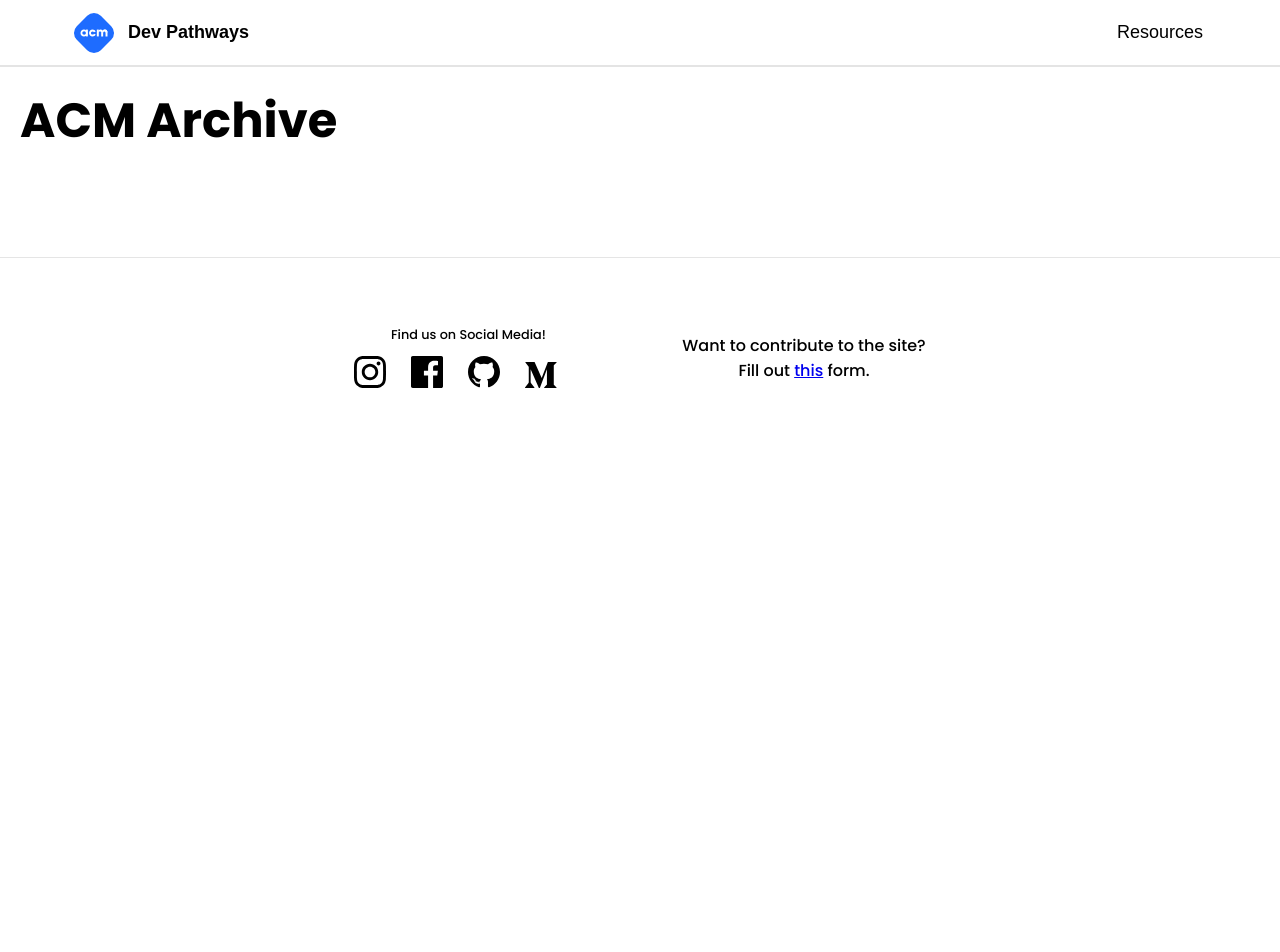
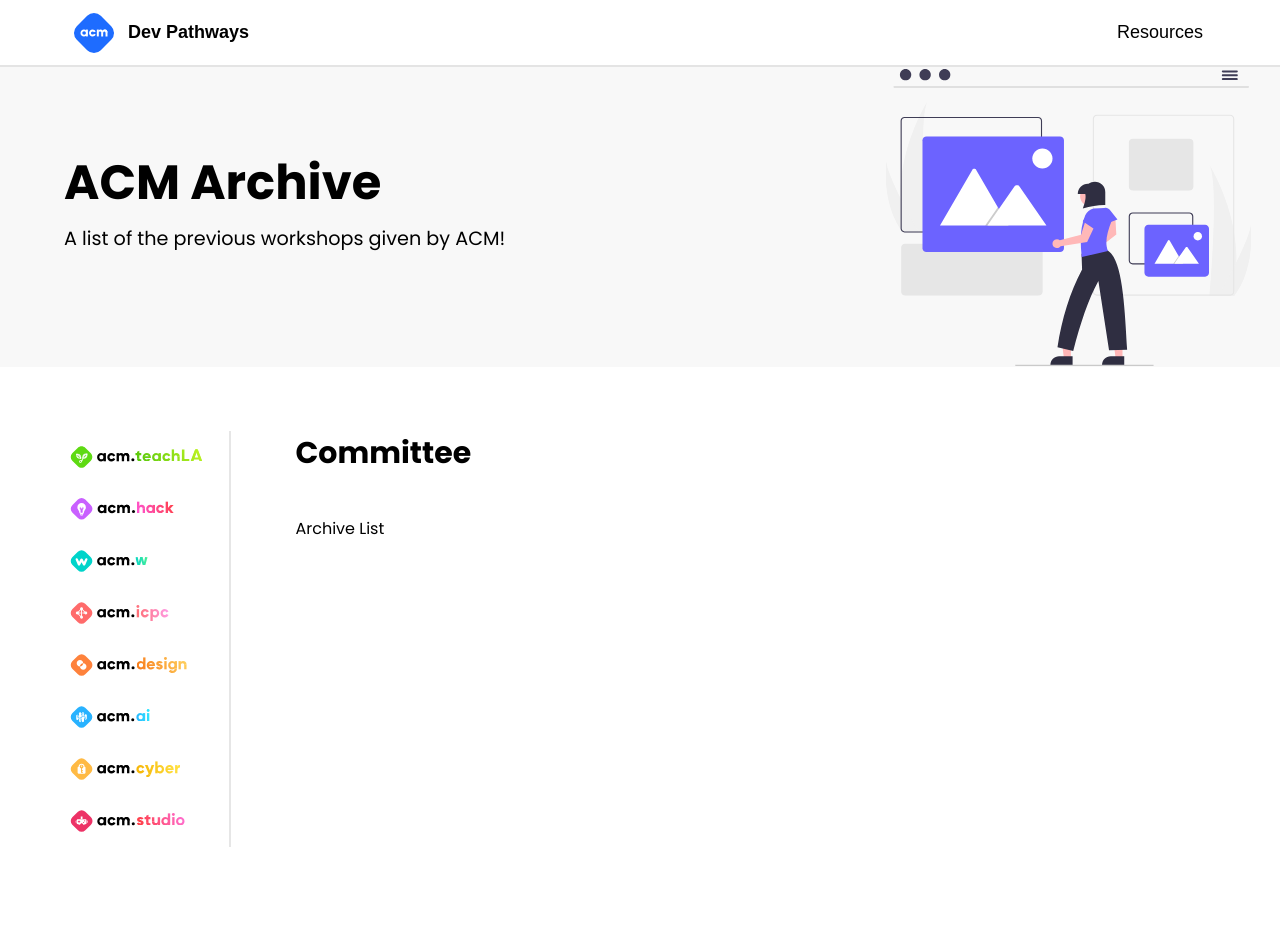
Before and after one commit to uclaacm/dev-pathways, a React (Create React App) app: page /archive in a window 1280 px wide. Shown: the top 952 px of the page. Before the commit the page ends 800 px from the top, so only its background shows below. Built offline with nearby package versions, Linux system fonts and the light colour scheme.

Commit message:
built general layout of archive page

```diff
--- /dev/null
+++ b/src/components/ArchiveBody/ArchiveBody.css
@@ -0,0 +1,37 @@
+.ArchiveBody{
+    display: flex;
+    flex-direction: row;
+    justify-content: flex-start;
+    height: 100%;
+    margin-top: 4rem;
+    margin-bottom: 10rem;
+    margin-left: 3rem;
+}
+
+.button-col {
+    height: auto;
+}
+
+.team-button{
+    width: 100%;
+    height: 50px;
+    padding: 12px;
+}
+
+.list-content{
+    display: flex;
+    flex-wrap: wrap;
+    flex-direction: column;
+}
+
+.static-bar{
+    border: 1px solid #E6E6E6;
+    width: 1px;
+    height: 100%;
+    margin-right: 4rem;
+}
+
+.list-content-header{
+    font-size: 30px;
+    margin-top: 0px;
+}
--- /dev/null
+++ b/src/components/ArchiveBody/ArchiveBody.js
@@ -0,0 +1,28 @@
+import React from 'react';
+import teams from '../../data/teams'
+import ArchiveList from '../ArchiveList/ArchiveList';
+import TeamButton from '../TeamButton/TeamButton'
+import "./ArchiveBody.css";
+
+function ArchiveBody() {
+  return (
+    <div className='ArchiveBody'>
+        <div className='button-col'>
+            {teams.map((team) => (team.name !== "board") &&
+            <TeamButton
+                className = 'team-button'
+                icon = {team.logotype}
+                alt = {team.name}
+                onClick = {() => (console.log("click"))}
+            />)}
+        </div>
+        <div className='list-content'>
+            <div className='static-bar'></div>
+            <h4 className='list-content-header'>Committee</h4>
+            <ArchiveList />
+        </div>
+    </div>
+  );
+}
+
+export default ArchiveBody;
--- /dev/null
+++ b/src/components/ArchiveList/ArchiveList.js
@@ -0,0 +1,10 @@
+import React from 'react'
+import "./ArchiveList.css"
+
+function ArchiveList() {
+  return (
+    <div>Archive List</div>
+  )
+}
+
+export default ArchiveList
--- /dev/null
+++ b/src/components/TeamButton/TeamButton.css
@@ -0,0 +1,2 @@
+.team-button{
+}
--- /dev/null
+++ b/src/components/TeamButton/TeamButton.js
@@ -0,0 +1,13 @@
+import React from 'react';
+import './TeamButton.css';
+import Clickable from '../Clickable/Clickable';
+
+const TeamButton = props => {
+    return (
+        <Clickable onClick={props.onClick}>
+            <img className="team-button" src={props.icon} alt={props.alt}/>
+        </Clickable>
+    );
+}
+
+export default TeamButton
--- a/src/data/teams.js
+++ b/src/data/teams.js
@@ -11,46 +11,55 @@ import studio from "../img/studio.svg";
 const teams = [
     {
         logotype: teachla,
+        name: "teachla",
         technologies: ["HTML/CSS/JS", "GitHub Actions", "SASS", "Firebase", "Go", "Redux", "Typescript"],
         projects: ["Static Site", "Learning Lab", "Editor Frontend + Backend"],
     },
     {
         logotype: hack,
+        name: "hack",
         technologies: ["HTML/CSS/JS", "React", "Gatsby", "Material UI"],
         projects: ["Hack Website", "HOTH Website", "Mentorq", "Discord Bot"],
     },
     {
         logotype: board,
+        name: "board",
         technologies: ["HTML/CSS/JS", "React", "Express", "Discord API", "PostgreSQL", "AWS", "Docker/Vagrant"],
         projects: ["ACM Website", "Membership Portal", "Discord Bot"],
     },
     {
         logotype: w,
+        name: "w",
         technologies: ["HTML/CSS/JS", "React"],
         projects: ["W Website"],
     },
     {
         logotype: icpc,
+        name: "icpc",
         technologies: ["HTML/CSS/JS", "React", "Webpack"],
         projects: ["ICPC Webite", "Codesprint Website"],
     },
     {
         logotype: design,
+        name: "design",
         technologies: ["HTML/CSS/JS", "eleventy.js", "SASS"],
         projects: ["Design Styleguide", "UXLA", "Design Website"],
     },
     {
         logotype: ai,
+        name: "ai",
         technologies: ["HTML/CSS", "Jekyll/Liquid", "React", "Jupyter Notebook", "Python"],
         projects: ["Learning Labs"],
     },
     {
         logotype: cyber,
+        name: "cyber",
         technologies: ["HTML/CSS", "Jekyll/Liquid", "React"],
         projects: ["Bruin Quest Website", "Learning Labs"],
     },
     {
          logotype: studio,
+         name: "studio",
          technologies: ["Game Art", "Twine"],
          projects: ["Games"],
     },
--- /dev/null
+++ b/src/pages/Archive/Archive.css
@@ -0,0 +1,3 @@
+.archive{
+
+}
--- a/src/pages/Archive/Archive.js
+++ b/src/pages/Archive/Archive.js
@@ -1,7 +1,23 @@
 import React from 'react';
+import ArchiveBody from '../../components/ArchiveBody/ArchiveBody.js';
+import PageHeader from '../../components/PageHeader/PageHeader';
+import ArchiveHeader from "../../img/archive-header.svg";
 
 function Archive() {
-  return <div> <h1>ACM Archive</h1></div>;
+  return (
+    <div className= "archive">
+        <PageHeader
+          header="ACM Archive"
+          subheader="A list of the previous workshops given by ACM!"
+          img={ArchiveHeader}
+          imgStyle={{
+            backgroundSize: "423px 297px",
+            backgroundPosition: "100%",
+          }}
+        />
+        <ArchiveBody />
+    </div>
+    );
 }
 
 export default Archive;
```
Also changed, not shown: src/components/ArchiveList/ArchiveList.css (added), src/img/archive-header.svg (added).
